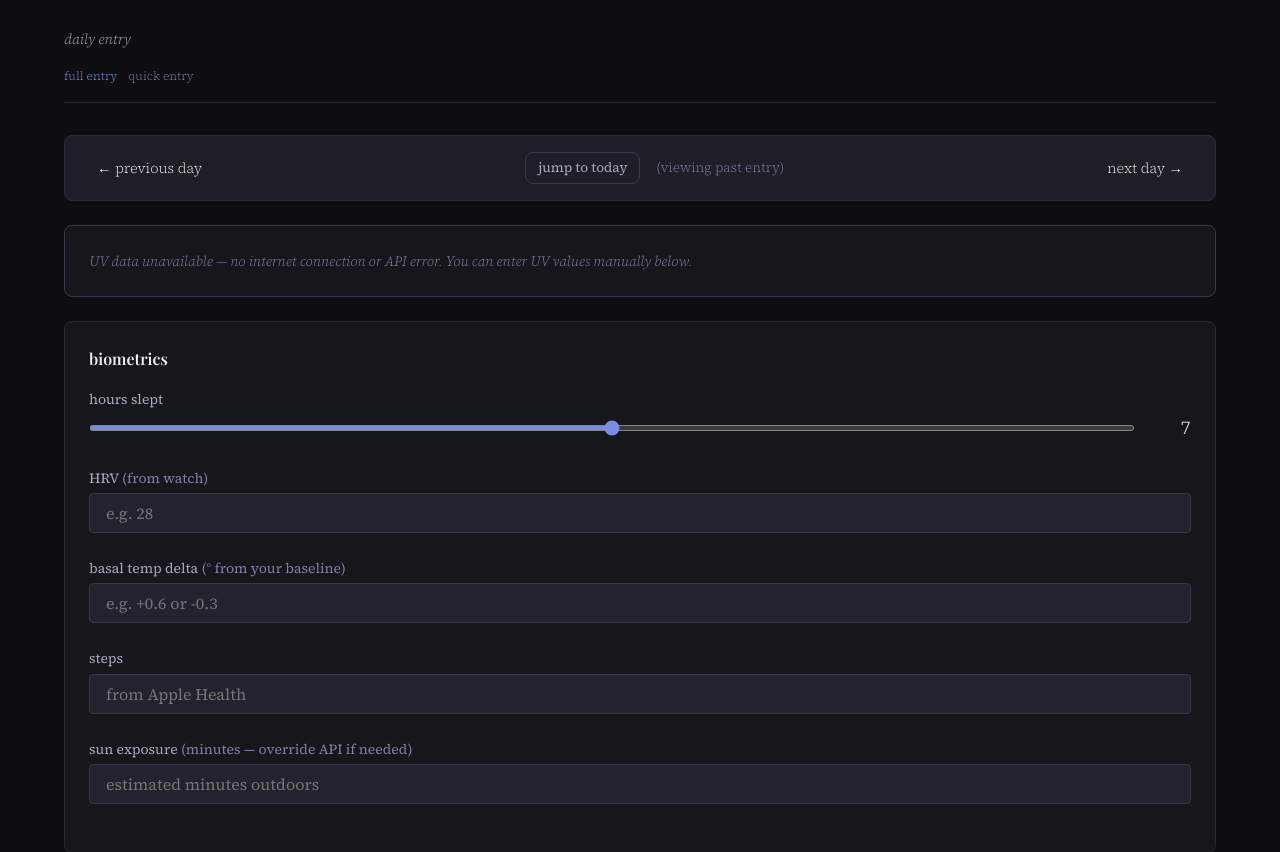
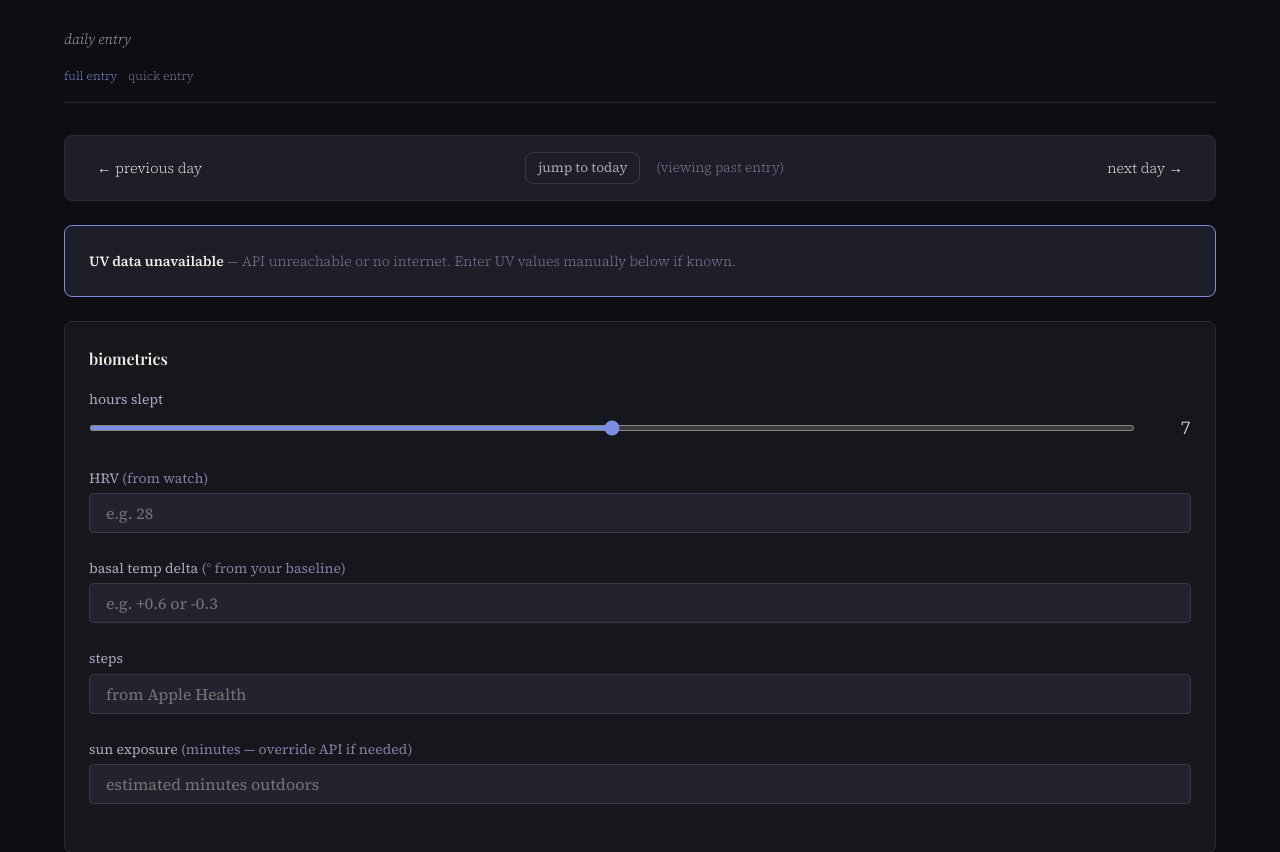
Before and after one commit to alaricmoore/sardine-track, a Python web app: template templates/daily_entry.html in a window 1280 px wide. Shown: the part 67-919 px from the top of the page. Run offline with Jinja, Linux system fonts and the light colour scheme; the template is opened without the code that fills it, so the values that code supplies are empty.

Commit message:
setup, bad uv api connection warning

```diff
--- a/templates/daily_entry.html
+++ b/templates/daily_entry.html
@@ -70,10 +70,11 @@
     </div>
 </div>
 {% else %}
-<div class="card" style="border-color: var(--border-medium);">
-    <p style="color: var(--text-muted); font-size:0.875rem; font-style:italic;">
-        UV data unavailable — no internet connection or API error.
-        You can enter UV values manually below.
+<div class="card" style="border-color: var(--color-accent); background: var(--bg-elevated);">
+    <p style="font-size:0.875rem; margin:0;">
+        <strong style="color:var(--text-primary);">UV data unavailable</strong>
+        <span style="color:var(--text-muted);"> — API unreachable or no internet.
+        Enter UV values manually below if known.</span>
     </p>
 </div>
 {% endif %}
```
Also changed, not shown: app.py (+39 -0 lines).
